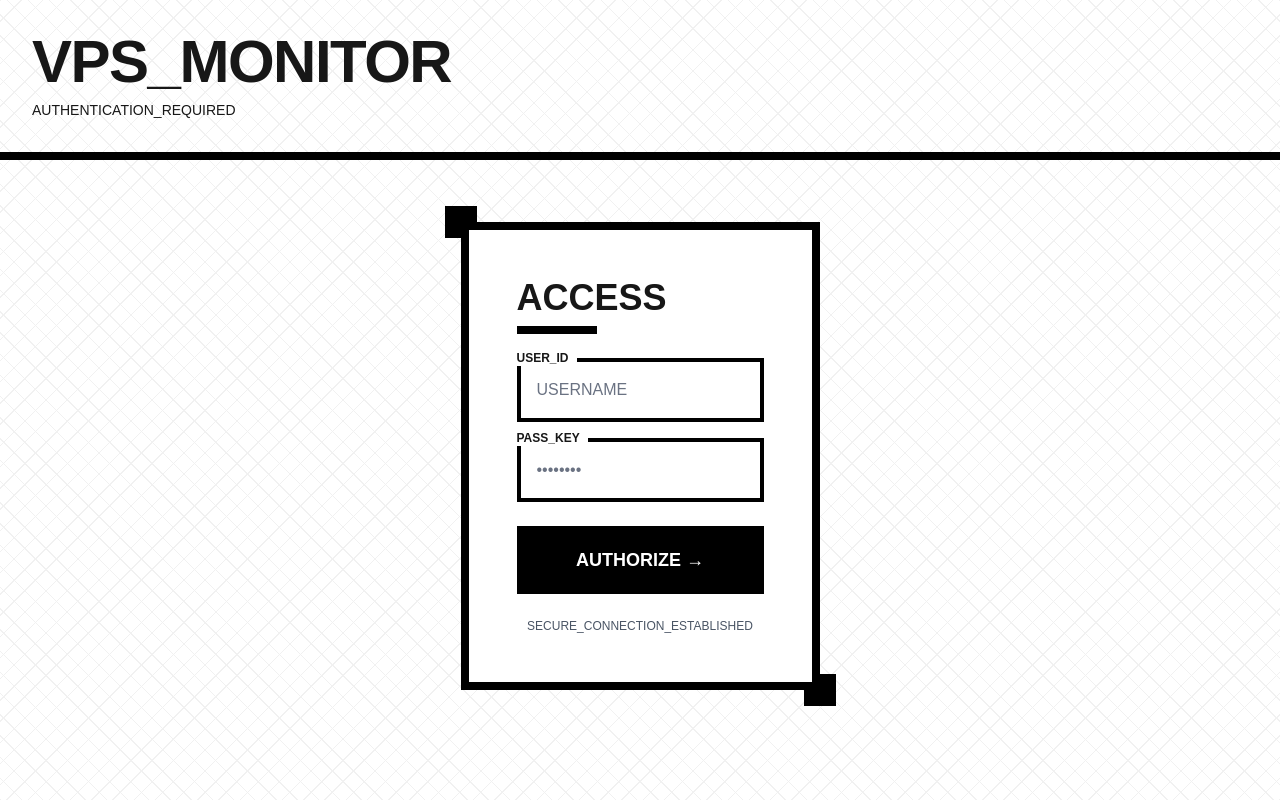
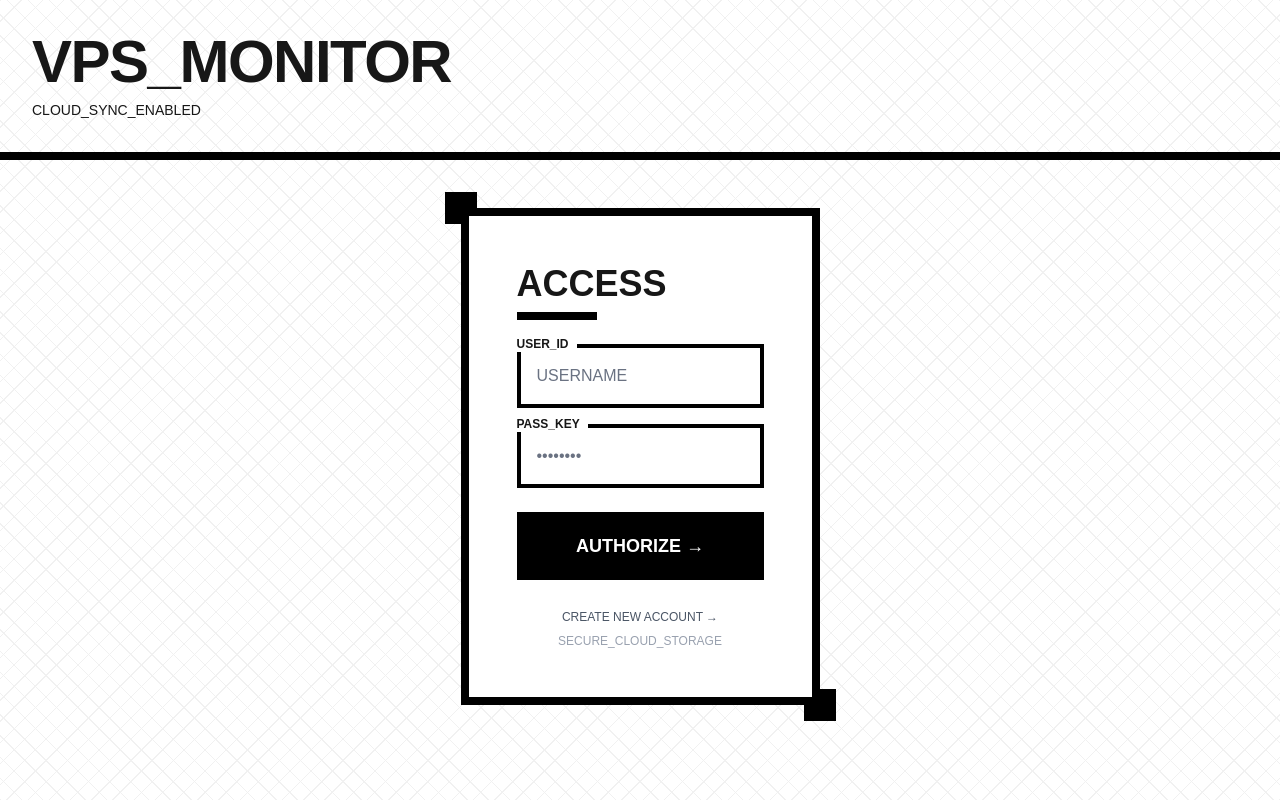
Before and after one commit to lurenjia534/vpsweb, a Next.js app: page /login in a window 1280 px wide. Built offline with nearby package versions, Linux system fonts and the light colour scheme.

Commit message:
feat: 更新登录页面，支持注册模式并优化用户反馈信息

```diff
--- a/src/app/login/page.tsx
+++ b/src/app/login/page.tsx
@@ -7,11 +7,12 @@ import { motion, AnimatePresence } from "framer-motion";
 
 export default function LoginPage() {
   const router = useRouter();
-  const { loggedIn, login, isLoading } = useAuth();
+  const { loggedIn, login, register, isLoading } = useAuth();
   const [username, setUsername] = useState("");
   const [password, setPassword] = useState("");
   const [error, setError] = useState("");
   const [isSubmitting, setIsSubmitting] = useState(false);
+  const [isRegisterMode, setIsRegisterMode] = useState(false);
 
   useEffect(() => {
     if (!isLoading && loggedIn) {
@@ -24,13 +25,14 @@ export default function LoginPage() {
     setIsSubmitting(true);
     setError("");
 
-    // Add small delay for animation effect
-    await new Promise(resolve => setTimeout(resolve, 300));
+    const result = isRegisterMode
+      ? await register(username, password)
+      : await login(username, password);
 
-    if (login(username, password)) {
+    if (result.success) {
       router.push("/");
     } else {
-      setError("INVALID_CREDENTIALS");
+      setError(result.error || "OPERATION_FAILED");
       setIsSubmitting(false);
     }
   };
@@ -76,7 +78,7 @@ export default function LoginPage() {
           VPS_MONITOR
         </h1>
         <p className="text-xs md:text-sm font-mono uppercase mt-2">
-          AUTHENTICATION_REQUIRED
+          CLOUD_SYNC_ENABLED
         </p>
       </motion.div>
 
@@ -103,7 +105,7 @@ export default function LoginPage() {
               transition={{ duration: 0.5, delay: 0.3 }}
             >
               <h2 className="text-3xl md:text-4xl font-black uppercase">
-                ACCESS
+                {isRegisterMode ? 'CREATE' : 'ACCESS'}
               </h2>
               <div className="h-2 bg-black w-20"></div>
             </motion.div>
@@ -136,6 +138,7 @@ export default function LoginPage() {
                   onChange={(e) => setPassword(e.target.value)}
                   placeholder="••••••••"
                   required
+                  minLength={isRegisterMode ? 6 : undefined}
                   className="border-4 border-black p-4 w-full font-mono placeholder:text-gray-500 focus:outline-none focus:bg-yellow-100 transition-colors"
                   disabled={isSubmitting}
                 />
@@ -178,21 +181,31 @@ export default function LoginPage() {
                   animate={{ opacity: [1, 0.5, 1] }}
                   transition={{ duration: 1, repeat: Infinity }}
                 >
-                  AUTHENTICATING...
+                  {isRegisterMode ? 'CREATING...' : 'AUTHENTICATING...'}
                 </motion.span>
               ) : (
-                'AUTHORIZE →'
+                isRegisterMode ? 'CREATE ACCOUNT →' : 'AUTHORIZE →'
               )}
             </motion.button>
 
             <motion.div
-              className="text-center"
+              className="text-center space-y-2"
               initial={{ opacity: 0 }}
               animate={{ opacity: 1 }}
               transition={{ duration: 0.5, delay: 0.6 }}
             >
-              <p className="text-xs font-mono uppercase text-gray-600">
-                SECURE_CONNECTION_ESTABLISHED
+              <button
+                type="button"
+                onClick={() => {
+                  setIsRegisterMode(!isRegisterMode);
+                  setError("");
+                }}
+                className="text-xs font-mono uppercase text-gray-600 hover:text-black transition-colors"
+              >
+                {isRegisterMode ? '← BACK TO LOGIN' : 'CREATE NEW ACCOUNT →'}
+              </button>
+              <p className="text-xs font-mono uppercase text-gray-400">
+                SECURE_CLOUD_STORAGE
               </p>
             </motion.div>
           </form>
```
